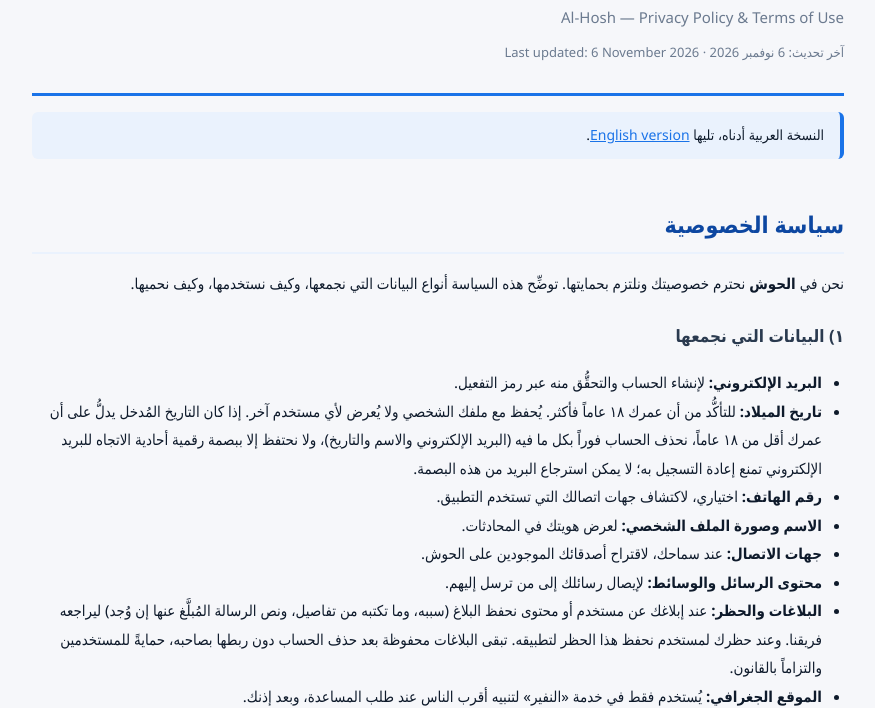
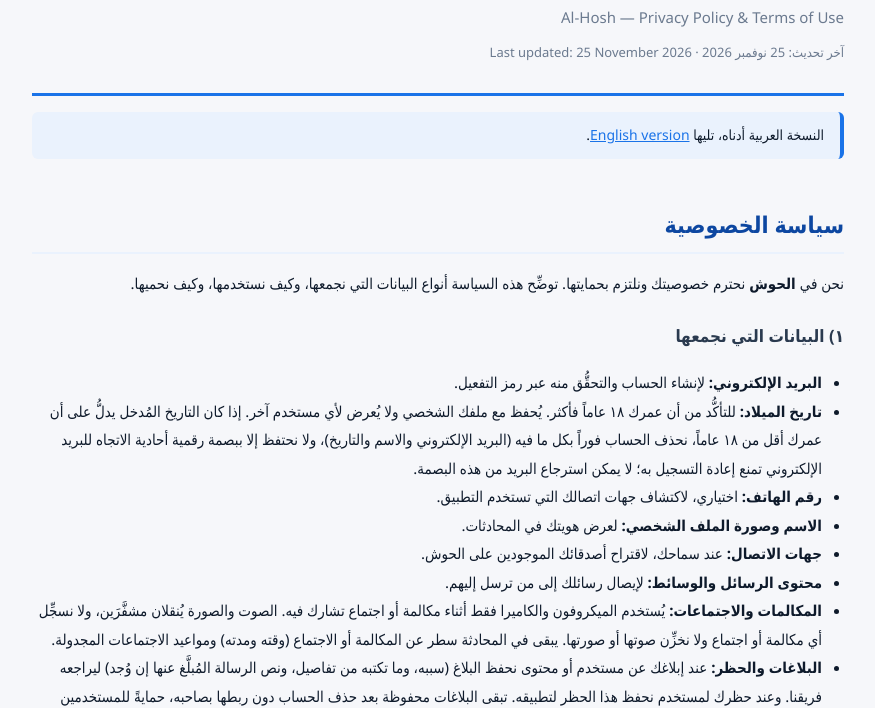
Before and after one commit to enoreuo/al-hosh-legal, a plain HTML site: page index.html in a window 1280 px wide. Shown: the part 92-800 px from the top of the page, without its empty margins (202-1077 px from the left). Drawn offline with Linux system fonts and the light colour scheme.

Commit message:
Update last updated date in privacy policy

```diff
--- a/index.html
+++ b/index.html
@@ -63,7 +63,7 @@
 <header class="doc-head">
   <h1>الحوش — سياسة الخصوصية وشروط الاستخدام</h1>
   <p class="subtitle">Al-Hosh — Privacy Policy &amp; Terms of Use</p>
-  <p class="updated">آخر تحديث: 6 نوفمبر 2026 · Last updated: 6 November 2026</p>
+  <p class="updated">آخر تحديث: 25 نوفمبر 2026 · Last updated: 25 November 2026</p>
 </header>
 
 <div class="lang-note">
@@ -86,6 +86,7 @@
   <li><strong>الاسم وصورة الملف الشخصي:</strong> لعرض هويتك في المحادثات.</li>
   <li><strong>جهات الاتصال:</strong> عند سماحك، لاقتراح أصدقائك الموجودين على الحوش.</li>
   <li><strong>محتوى الرسائل والوسائط:</strong> لإيصال رسائلك إلى من ترسل إليهم.</li>
+  <li><strong>المكالمات والاجتماعات:</strong> يُستخدم الميكروفون والكاميرا فقط أثناء مكالمة أو اجتماع تشارك فيه. الصوت والصورة يُنقلان مشفَّرَين، ولا نسجِّل أي مكالمة أو اجتماع ولا نخزِّن صوتها أو صورتها. يبقى في المحادثة سطر عن المكالمة أو الاجتماع (وقته ومدته) ومواعيد الاجتماعات المجدولة.</li>
   <li><strong>البلاغات والحظر:</strong> عند إبلاغك عن مستخدم أو محتوى نحفظ البلاغ (سببه، وما تكتبه من تفاصيل، ونص الرسالة المُبلَّغ عنها إن وُجد) ليراجعه فريقنا. وعند حظرك لمستخدم نحفظ هذا الحظر لتطبيقه. تبقى البلاغات محفوظة بعد حذف الحساب دون ربطها بصاحبه، حمايةً للمستخدمين والتزاماً بالقانون.</li>
   <li><strong>الموقع الجغرافي:</strong> يُستخدم فقط في خدمة «النفير» لتنبيه أقرب الناس عند طلب المساعدة، وبعد إذنك.</li>
 </ul>
@@ -273,6 +274,7 @@
   <li><strong>Name &amp; profile photo</strong> — to display your identity in chats.</li>
   <li><strong>Contacts</strong> — with your permission, to suggest friends already on Al-Hosh.</li>
   <li><strong>Message &amp; media content</strong> — to deliver your messages to their recipients.</li>
+  <li><strong>Calls and meetings</strong> — the microphone and the camera are used only during a call or a meeting you take part in. Audio and video are encrypted in transit, and we do not record any call or meeting or store its audio or video. The chat keeps a line about each call or meeting (its time and duration) and the meetings a group has planned.</li>
   <li><strong>Reports and blocks</strong> — when you report a user or content we store the report (its reason, any details you write, and the text of the reported message if there is one) so our team can review it. When you block a user we store that block in order to apply it. Reports are kept after an account is deleted, no longer linked to that account, to protect users and comply with the law.</li>
   <li><strong>Location</strong> — used only in the "Nafeer" mutual-aid feature to alert nearby people, and only with your permission.</li>
 </ul>
```
